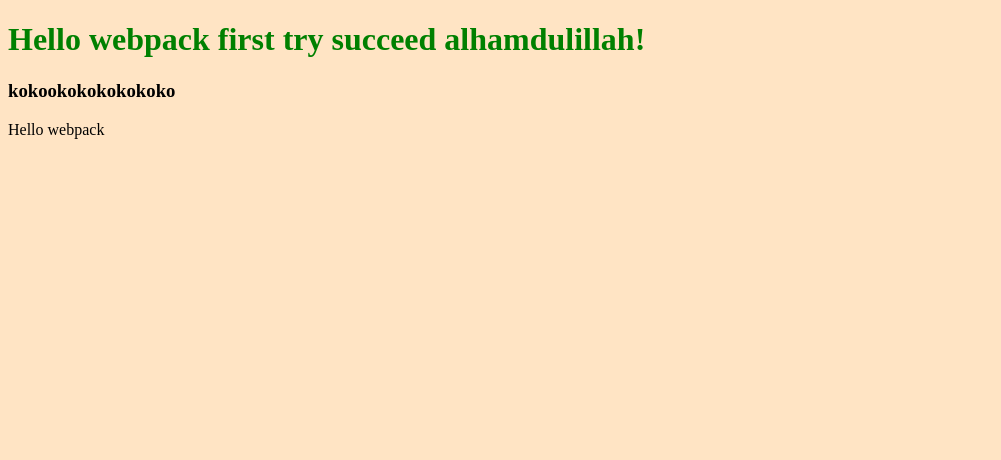
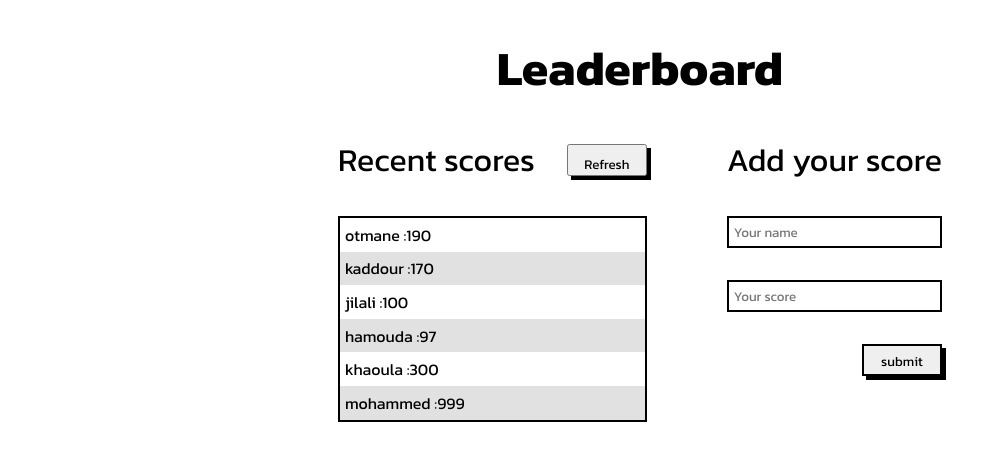
Before and after one commit to otmaneechchafyky/leaderboard, a website built with webpack: page src/index.html in a window 1280 px wide. Shown: the whole page, without its empty margins (0-1001 px from the left). Built offline with nearby package versions, Linux system fonts and the light colour scheme.

Commit message:
create html file using webpack and ES6

```diff
--- a/src/index.html
+++ b/src/index.html
@@ -6,7 +6,23 @@
     <title>Wbpack Exercise</title>
 </head>
 <body>
-    <h1>Hello webpack first try succeed alhamdulillah!</h1>
-    <h3>kokookokokokokoko</h3>
+    <header>
+        <h1>Leaderboard</h1>
+    </header>
+    <main>
+        <section class="scores">
+            <div class="refresh-container">
+                <p>Recent scores</p>
+                <button type="button" class="btn">Refresh</button>
+            </div>
+            <ul class="scores-list"></ul>
+        </section>
+        <form class="new-score">
+            <p>Add your score</p>
+            <input type="text" name="name" id="name" placeholder="Your name">
+            <input type="number" name="score" id="score" placeholder="Your score">
+            <input type="submit" value="submit" class="btn">
+        </form>
+    </main>
 </body>
 </html>
--- a/src/index.js
+++ b/src/index.js
@@ -1,13 +1,38 @@
-import _ from 'lodash';
 import './style.css';
+import renderScores from './modules/renderScores.js'
 
-function component() {
-    const element = document.createElement('div');
+let scores = [
+  {
+    id: Date.now(),
+    name: 'otmane',
+    score: 190
+  },
+  {
+    id: Date.now(),
+    name: 'kaddour',
+    score: 170
+  },
+  {
+    id: Date.now(),
+    name: 'jilali',
+    score: 100
+  },
+  {
+    id: Date.now(),
+    name: 'hamouda',
+    score: 97
+  },
+  {
+    id: Date.now(),
+    name: 'khaoula',
+    score: 300
+  },
+  {
+    id: Date.now(),
+    name: 'mohammed',
+    score: 999
+  },
+];
 
-    // Lodash, now imported by this script
-    element.innerHTML = _.join(['Hello', 'webpack'], ' ');
-    element.classList.add('hello');
-    return element;
-  }
-
-  document.body.appendChild(component());
+const scoreContainer = document.querySelector('.scores-list');
+renderScores(scores, scoreContainer);
--- /dev/null
+++ b/src/modules/renderScores.js
@@ -0,0 +1,12 @@
+const renderScores = (arr, container) => {
+    arr.forEach(elem => {
+      const scoreItem = document.createElement('li');
+      scoreItem.innerHTML = `
+        <span>${elem.name} :</span><span class="score-showed">${elem.score}</span>
+      `;
+      scoreItem.classList.add('score-item');
+      container.appendChild(scoreItem);
+    })
+  }
+
+export default renderScores;
--- a/src/style.css
+++ b/src/style.css
@@ -1,7 +1,84 @@
-body {
-    background-color: bisque;
+@import url('https://fonts.googleapis.com/css2?family=Kanit:ital,wght@0,100;0,200;0,300;0,400;0,500;0,600;0,700;0,800;0,900;1,100;1,200&display=swap');
+
+* {
+  margin: 0;
+  padding: 0;
+  box-sizing: border-box;
+  font-family: 'Kanit', sans-serif;
 }
 
-h1 {
-    color: green;
+li {
+  list-style: none;
 }
+
+header {
+  display: flex;
+  align-items: center;
+  justify-content: center;
+  padding: 2rem 0;
+}
+
+header h1 {
+  font-size: 3rem;
+}
+
+main {
+  display: flex;
+  justify-content: center;
+  gap: 5rem;
+}
+
+.scores {
+    display: flex;
+    flex-direction: column;
+    gap: 2rem;
+}
+
+.refresh-container {
+  display: flex;
+  align-items: center;
+  gap: 2rem;
+}
+
+p {
+  font-size: 2rem;
+}
+
+.btn {
+  padding: .5rem;
+  box-shadow: 4px 4px black;
+  height: 2rem;
+  width: 5rem;
+}
+
+.scores-list {
+  border: 2px solid black;
+}
+
+ul :nth-child(even){
+    background-color: rgba(128, 128, 128, 0.24);
+}
+
+ul li :nth-child(even){
+    background-color: transparent;
+}
+
+.scores-list li {
+  padding: .3rem;
+}
+
+.new-score {
+  display: flex;
+  flex-direction: column;
+  gap: 2rem;
+}
+
+.new-score input {
+  height: 2rem;
+  padding: .3rem;
+  border: 2px solid black;
+}
+
+.new-score input[type='submit'] {
+  align-self: self-end;
+}
```
Also changed, not shown: README.md, assets/pf-logo.png (added), dist/index.html, dist/runtime.bundle.js, webpack.config.js (indentation only), 1 other file.
